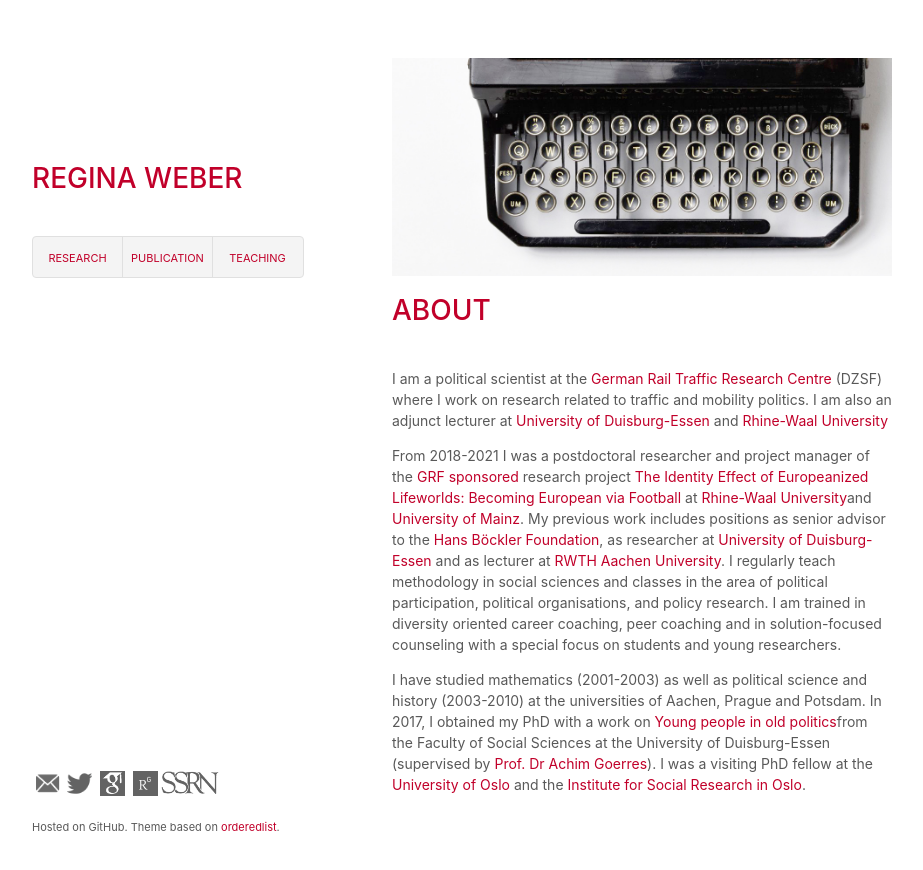
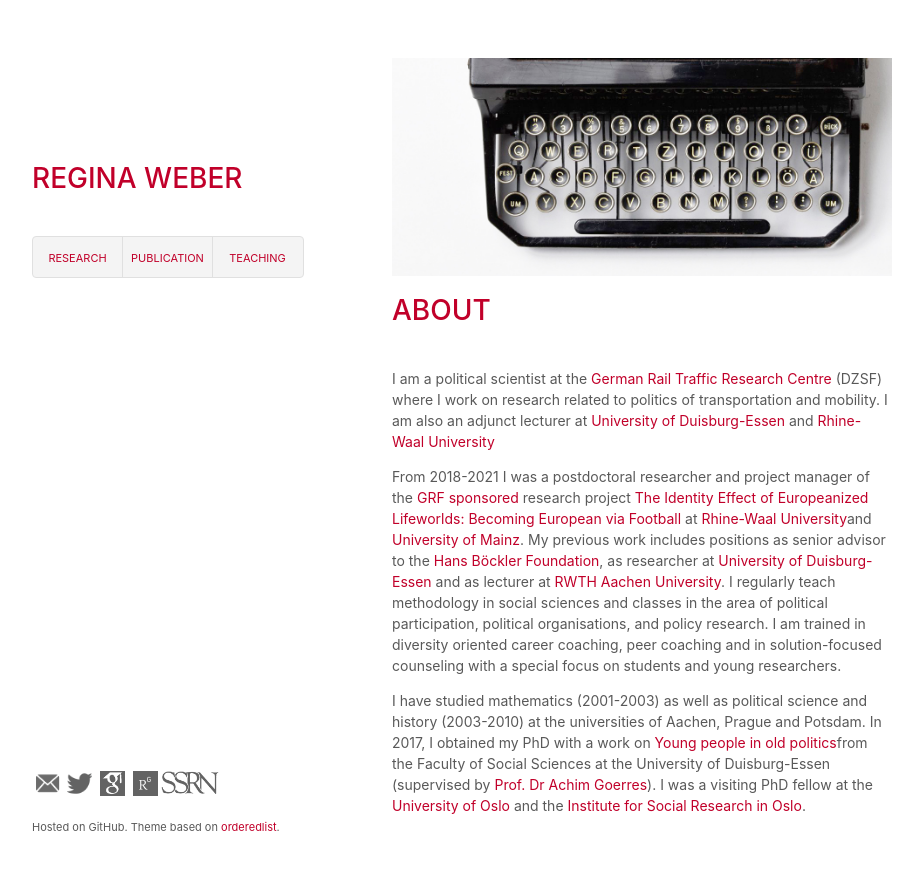
Before and after one commit to robertocabreratapia/robertocabreratapia.github.io, a Jekyll site: the page built from index.html, in a window 1280 px wide. Shown: the top 870 px of the page, without its empty margins (178-1101 px from the left). Built offline with Jekyll 4.4.1, drawn with Linux system fonts in a browser that asks for light colours.

Commit message:
Update index.html

```diff
--- a/index.html
+++ b/index.html
@@ -3,7 +3,7 @@
 ---
 <p style="text-align: right;"><img src="img/Website_bg.jpg" alt="Photo by Florian Klauer on Unsplash" width="100%"></p>
 <h1>About</h1>
-<p>I am a political scientist at the <a href="https://www.dzsf.bund.de">German Rail Traffic Research Centre</a> (DZSF) where I work on research related to traffic and mobility politics. I am also an adjunct lecturer at <a href="http://www.uni-due.de">University of Duisburg-Essen</a> and <a href="https://www.hsrw.org">Rhine-Waal University</a></p>
+<p>I am a political scientist at the <a href="https://www.dzsf.bund.de">German Rail Traffic Research Centre</a> (DZSF) where I work on research related to politics of transportation and mobility. I am also an adjunct lecturer at <a href="http://www.uni-due.de">University of Duisburg-Essen</a> and <a href="https://www.hsrw.org">Rhine-Waal University</a></p>
 
 <p>From 2018-2021 I was a postdoctoral researcher and project manager of the <a href="http://gepris.dfg.de/gepris/projekt/386268084">GRF sponsored</a> research project <a href="https://eufoot.github.io">The Identity Effect of Europeanized Lifeworlds: Becoming European via Football</a> at <a href="https://www.hsrw.org">Rhine-Waal University</a>and <a href="https://www.uni-mainz.de">University of Mainz</a>. My previous work includes positions as senior advisor to the <a href="http://www.boeckler.de">Hans Böckler Foundation</a>, as researcher at <a href="http://www.uni-due.de">University of Duisburg-Essen</a> and as lecturer at <a href="http://www.rwth.de">RWTH Aachen University</a>. I regularly teach methodology in social sciences and classes in the area of political participation, political organisations, and policy research. I am trained in diversity oriented career coaching, peer coaching and in solution-focused counseling with a special focus on students and young researchers.</p>
 
```
